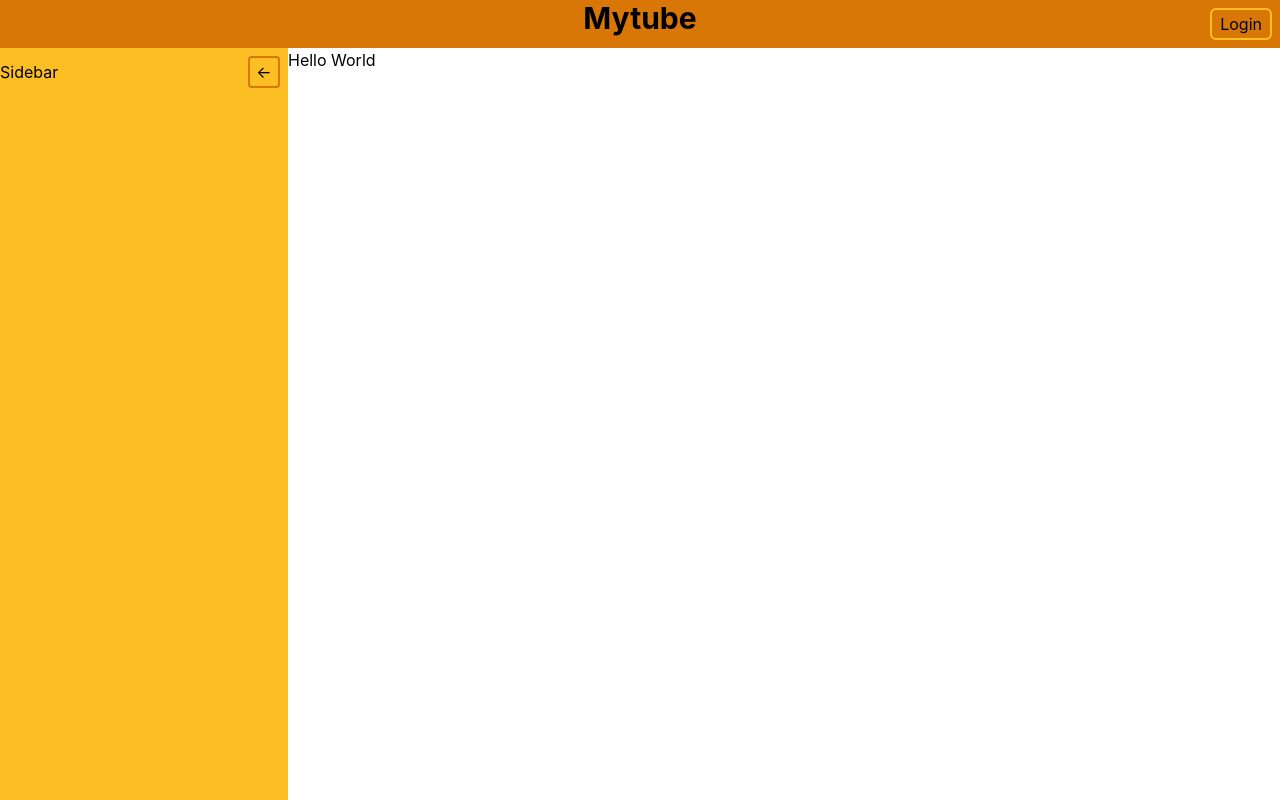
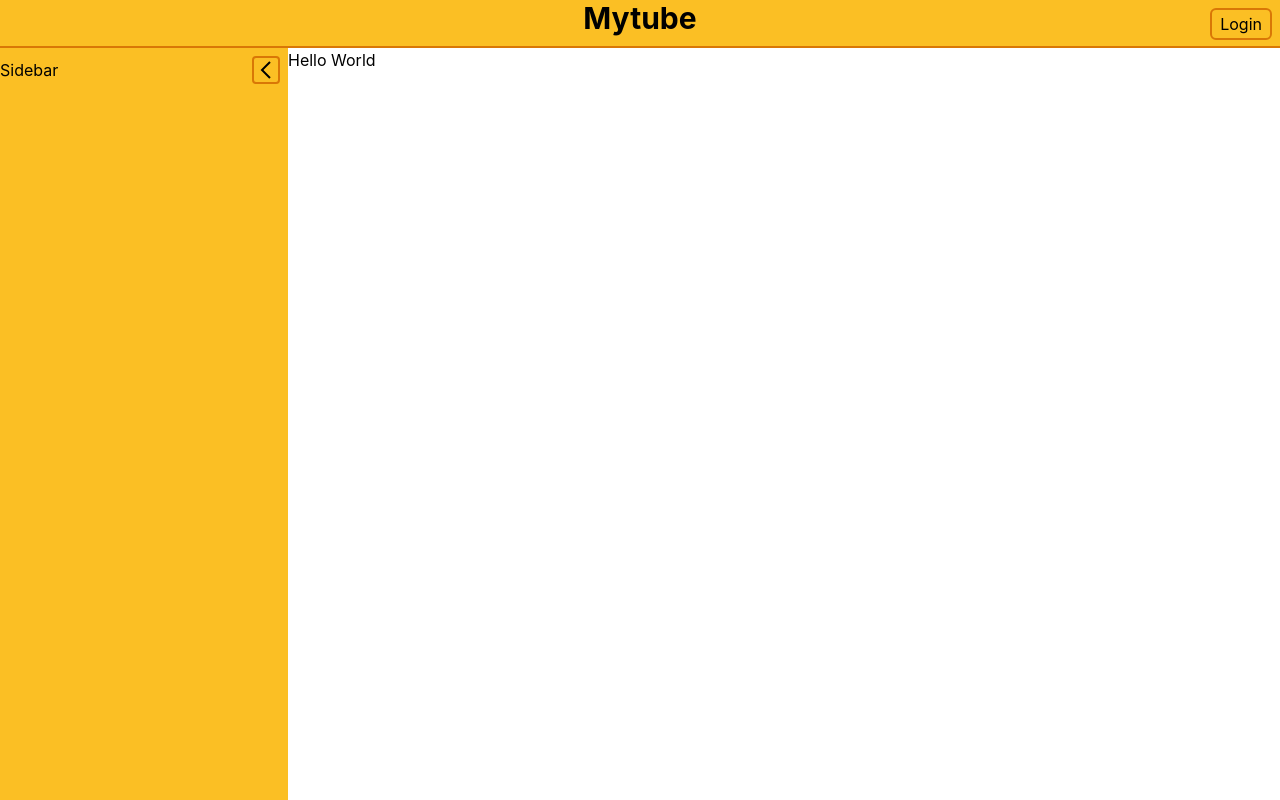
Before and after one commit to abhinav-raman/MyTube, a Next.js app: page / in a window 1280 px wide. Built offline with nearby package versions, Linux system fonts and the light colour scheme.

Commit message:
Added sidebar expand icon and colour changes

```diff
--- a/components/Header.tsx
+++ b/components/Header.tsx
@@ -1,9 +1,9 @@
 const Header = () => {
 	return (
-		<header className="fixed flex justify-center w-full h-12 bg-amber-600">
+		<header className="fixed flex justify-center w-full h-12 bg-amber-400 border-b-2 border-b-amber-600">
 			<h1 className="text-3xl font-bold">Mytube</h1>
 			<div className="h-full absolute right-2">
-				<button className="h-8 my-2 px-2 rounded-md border-2 border-amber-400">
+				<button className="h-8 my-2 px-2 rounded-md border-2 border-amber-600 hover:border-amber-200">
 					Login
 				</button>
 			</div>
--- a/components/Sidebar.tsx
+++ b/components/Sidebar.tsx
@@ -1,5 +1,8 @@
 import { useContext } from "react";
 import { SideBarContext } from "../context/SidebarStateContext";
+
+import rightArrowIcon from "../assets/images/right-arrow.svg";
+import Image from "next/image";
 
 const Sidebar = () => {
 	const { isExpanded, invertIsExpanded } = useContext(SideBarContext);
@@ -12,10 +15,17 @@ const Sidebar = () => {
 			<div className="flex justify-between items-center relative mb-8">
 				{isExpanded && <p>Sidebar</p>}
 				<button
-					className="text-center border-2 border-amber-600 hover:border-amber-200 w-8 h-8 m-2 rounded"
+					className={`text-center border-2 border-amber-600 hover:border-amber-200 m-2 rounded`}
 					onClick={invertIsExpanded}
 				>
-					{"<-"}
+					<svg
+						className={`${isExpanded ? "rotate-180" : ""} transition-all`}
+						xmlns="http://www.w3.org/2000/svg"
+						width="24"
+						height="24"
+					>
+						<path d="M7.293 4.707 14.586 12l-7.293 7.293 1.414 1.414L17.414 12 8.707 3.293 7.293 4.707z" />
+					</svg>
 				</button>
 			</div>
 		</div>
--- a/pages/index.tsx
+++ b/pages/index.tsx
@@ -6,7 +6,7 @@ import { SideBarContext } from "../context/SidebarStateContext";
 import { app } from "../firebase/firebase-config";
 
 const Home: NextPage = () => {
-	const { isExpanded, invertIsExpanded } = useContext(SideBarContext);
+	const { isExpanded } = useContext(SideBarContext);
 
 	return (
 		<>
```
Also changed, not shown: assets/images/right-arrow.svg (added).
